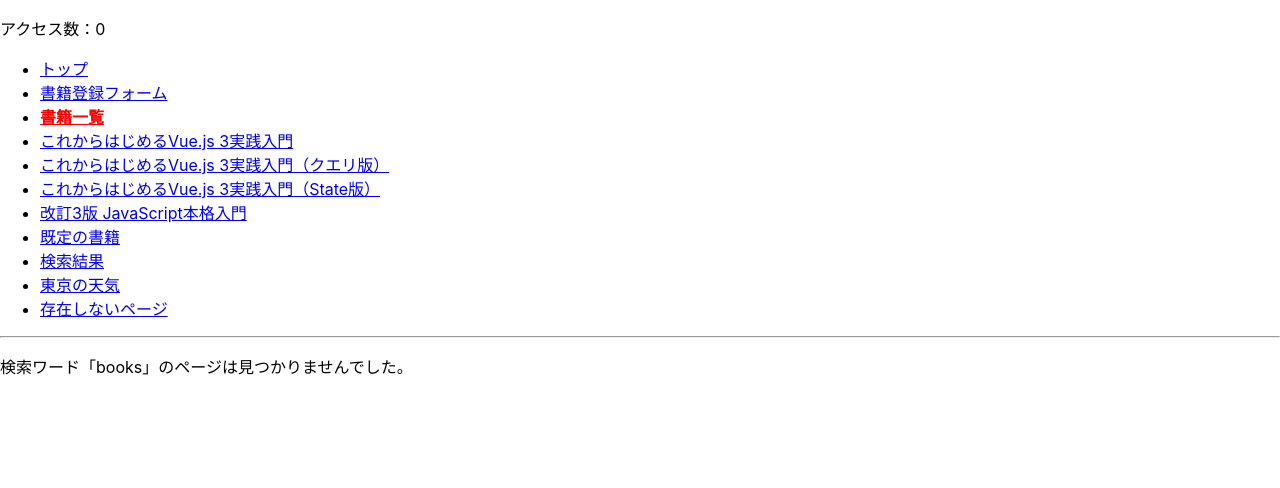
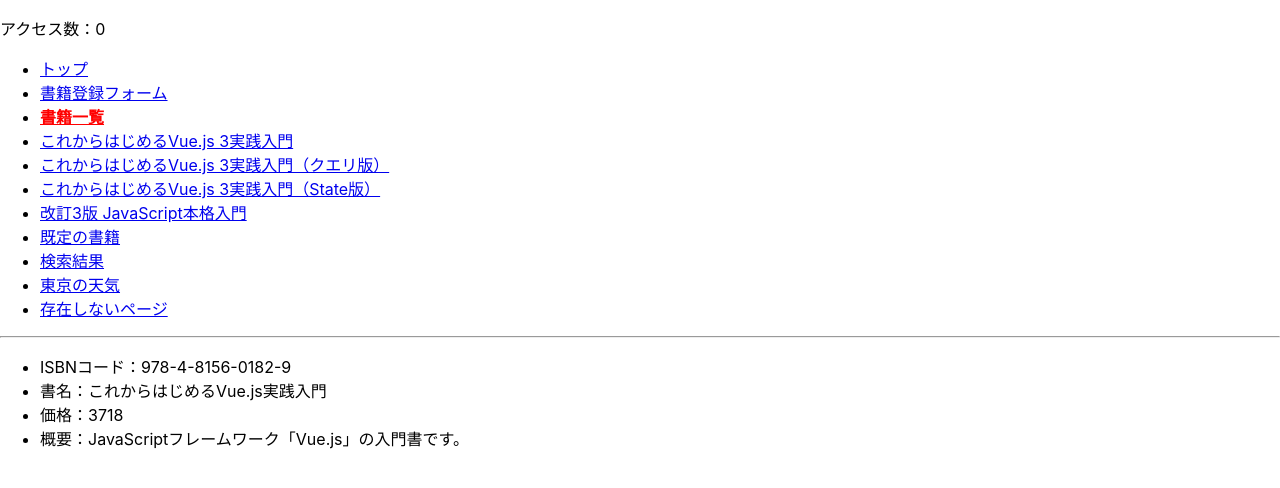
Before and after one commit to Katsudon10/react-book-practice, a React (Create React App) app in the folder app/: page /books in a window 1280 px wide. Shown: the top 488 px of the page. Built offline with nearby package versions, Linux system fonts and the light colour scheme.

Commit message:
親子関係のコンポーネント

```diff
--- /dev/null
+++ b/app/src/components/BookNest.js
@@ -0,0 +1,30 @@
+import React from 'react';
+import { NavLink, Outlet, useParams } from 'react-router-dom';
+import books from './books.js';
+
+export function BookListPage() {
+    return (
+        <>
+            {books.map((book) => (
+                <React.Fragment key={book.isbn}>
+                    [<NavLink to={`/books/${book.isbn}`}>{book.title}</NavLink> ] |
+                </React.Fragment>
+            ))}
+            <Outlet />
+        </>
+    )
+}
+
+export function BookDetailsPage() {
+    const { isbn='978-4-8156-0182-9'} = useParams();
+
+    const book = books.find((book) => book.isbn === isbn);
+    return (
+        <ul>
+            <li>ISBNコード：{book.isbn}</li>
+            <li>書名：{book.title}</li>
+            <li>価格：{book.price}</li>
+            <li>概要：{book.summary}</li>
+        </ul>
+    )
+}
--- a/app/src/components/routesParam.js
+++ b/app/src/components/routesParam.js
@@ -61,6 +61,10 @@
         <Route element={<RouterParam />} errorElement={<CommonErrorPage />}>
             <Route path="/" element={<TopPage />} />
             <Route path="/book/form" element={<BookFormPage />} action={bookAction} />
+            <Route path="/books" lazy={async () => {
+                const {BookDetailsPage} = await import('./BookNest');
+                return {Component: BookDetailsPage}
+            }}/>
             <Route path="/book/:isbn?" element={<BookPage />} />
             <Route path="/search/*" element={<SearchPage />} />
             <Route path="*" element={<NotFoundPage />} />
```
